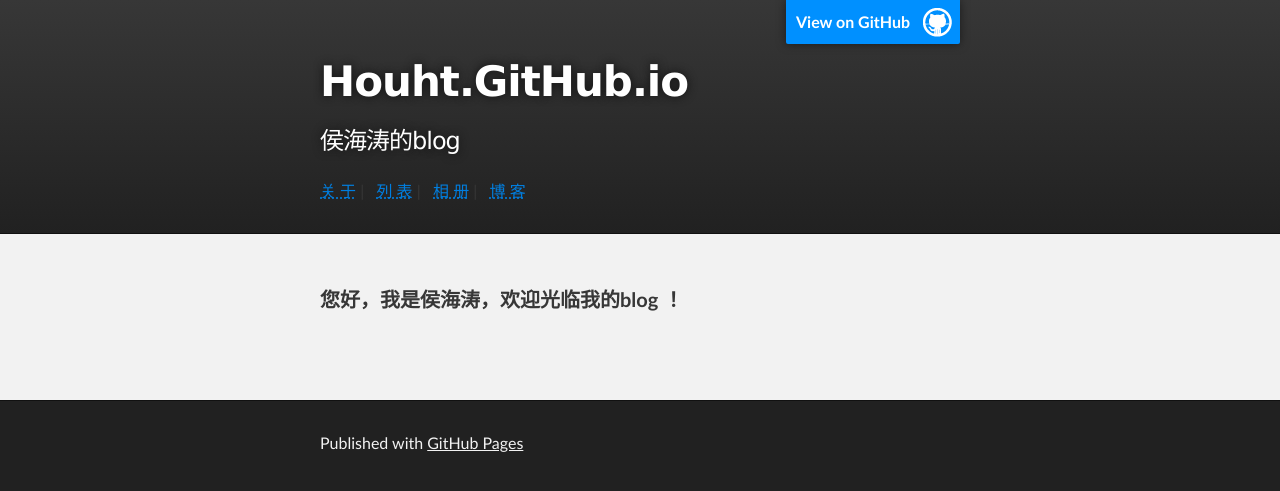
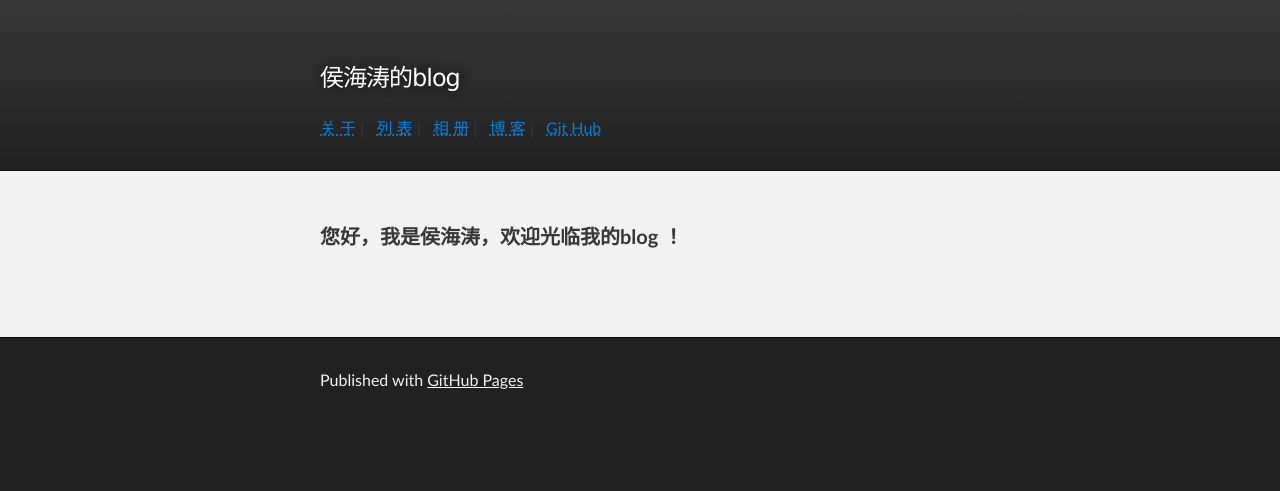
Before and after one commit to houht/houht.github.io, a Jekyll site: the page index.html, which Jekyll copies as it is, in a window 1280 px wide. Shown: the top 491 px of the page. Built offline with Jekyll 4.4.1, drawn with Linux system fonts in a browser that asks for light colours.

Commit message:
Update index.html

```diff
--- a/index.html
+++ b/index.html
@@ -18,9 +18,6 @@
     <!-- HEADER -->
     <div id="header_wrap" class="outer">
         <header class="inner">
-          <a id="forkme_banner" href="https://github.com/houht">View on GitHub</a>
-
-          <h1 id="project_title">Houht.GitHub.io</h1>
           <h2 id="project_tagline">侯海涛的blog</h2>
           <a target="_blank" href="http://houht.github.io/about.html"><acronym title="about me">关&nbsp;于</acronym></a>
           |&nbsp;&nbsp;
@@ -29,6 +26,8 @@
           <a target="_blank" href="http://xiangce.baidu.com/galleria/list/7debe013f177affd2d46e7d33de48222862ad164"><acronym title="about Album">相&nbsp;册</acronym></a>
           |&nbsp;&nbsp;
           <a target="_blank" href="http://houht.github.io/blog.html"><acronym title="about Album">博&nbsp;客</acronym></a>
+          |&nbsp;&nbsp;
+          <a target="_blank" href="https://github.com/houht"><acronym title="about Album">Git&nbsp;Hub</acronym></a>
 
 
 
@@ -50,7 +49,7 @@
 </p>
 
 
-<P><MARQUEE direction=up><FONT style="FONT-SIZE: 15pt" face=方正舒体 color=#336699>欢迎光临!</FONT></MARQUEE></P>
+<P><MARQUEE direction=up><FONT style="FONT-SIZE: 15pt" face=方正舒体 color=#336699>欢迎欢迎!</FONT></MARQUEE></P>
       </section>
     </div>
 
```
